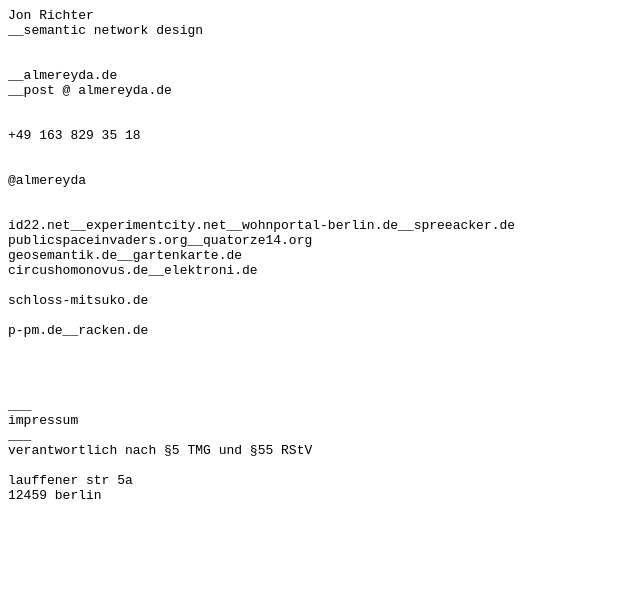
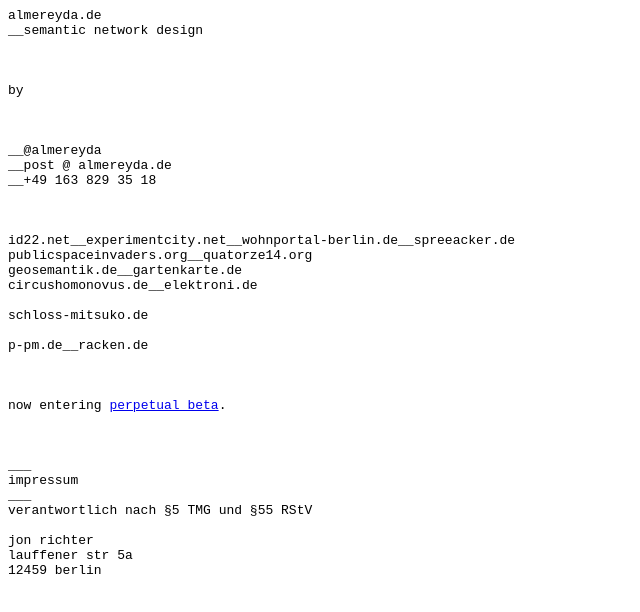
Before and after one commit to Gilueame/almereyda.de, a plain HTML site: page index.html in a window 1280 px wide. Shown: the whole page, without its empty margins (0-640 px from the left). Drawn offline with Linux system fonts and the light colour scheme.

Commit message:
entering perpetual beta
added reference to perpetual_beta subfolder and little contacts reorg

```diff
--- a/index.html
+++ b/index.html
@@ -5,18 +5,19 @@
 </head>
 <body style="text-align:justify;font:serif;">
 <pre>
-Jon Richter
+almereyda.de
 __semantic network design
 
 
-__almereyda.de
-__post @ almereyda.de
+
+by
 
 
-+49 163 829 35 18
 
+__@almereyda
+__post @ almereyda.de
+__+49 163 829 35 18
 
-@almereyda
 
 
 id22.net__experimentcity.net__wohnportal-berlin.de__spreeacker.de
@@ -30,12 +31,16 @@ p-pm.de__racken.de
 
 
 
+now entering <a href="./perpetual_beta/">perpetual beta</a>.
+
+
 
 ___
 impressum
 ___
 verantwortlich nach §5 TMG und §55 RStV
 
+jon richter
 lauffener str 5a
 12459 berlin
 </pre>
```
